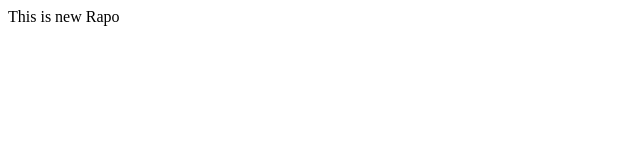
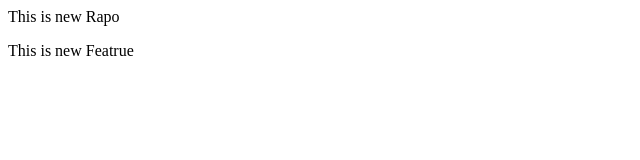
Before and after one commit to Syedturab123/LocalRapo, a plain HTML site: page index.html in a window 1280 px wide. Shown: the whole page, without its empty margins (0-640 px from the left). Drawn offline with Linux system fonts and the light colour scheme.

Commit message:
Add new Featrue

```diff
--- a/index.html
+++ b/index.html
@@ -1 +1,2 @@
 <p>This is new Rapo</p>
+<p>This is new Featrue</p>
```
